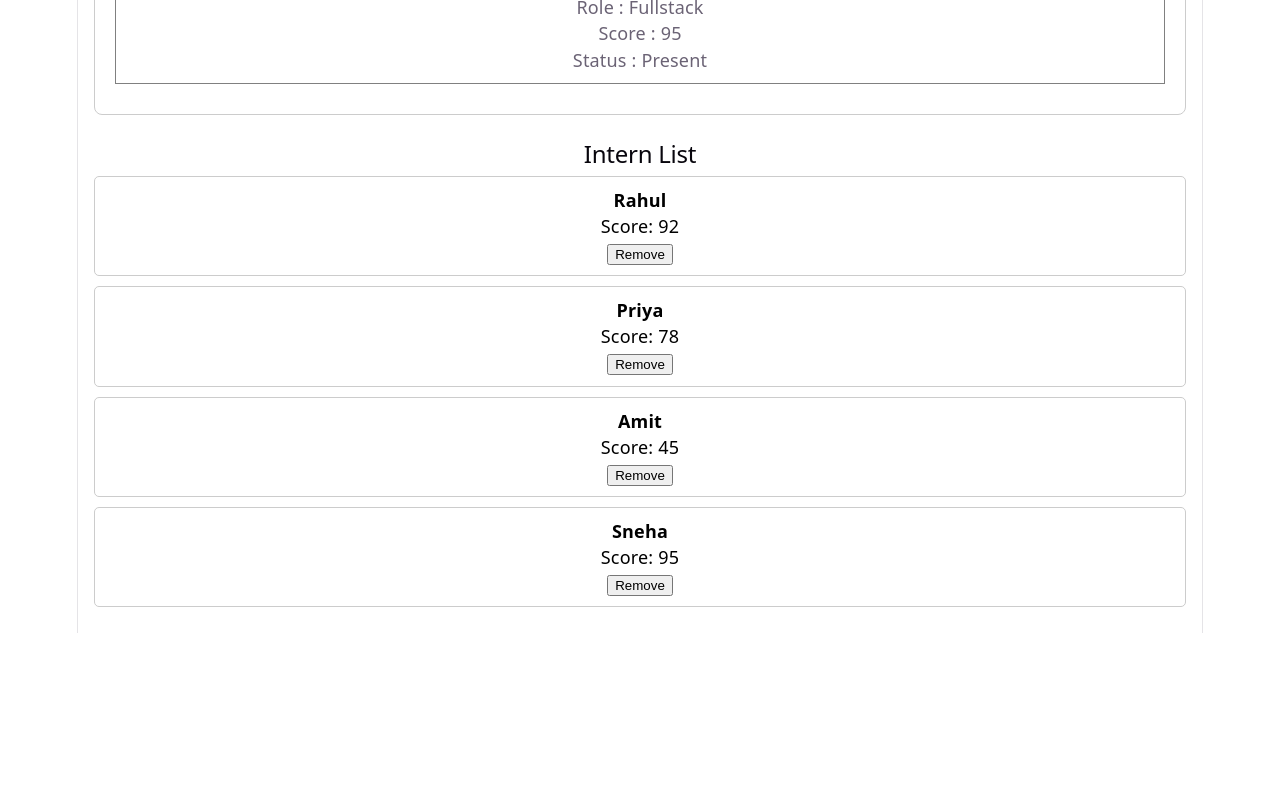
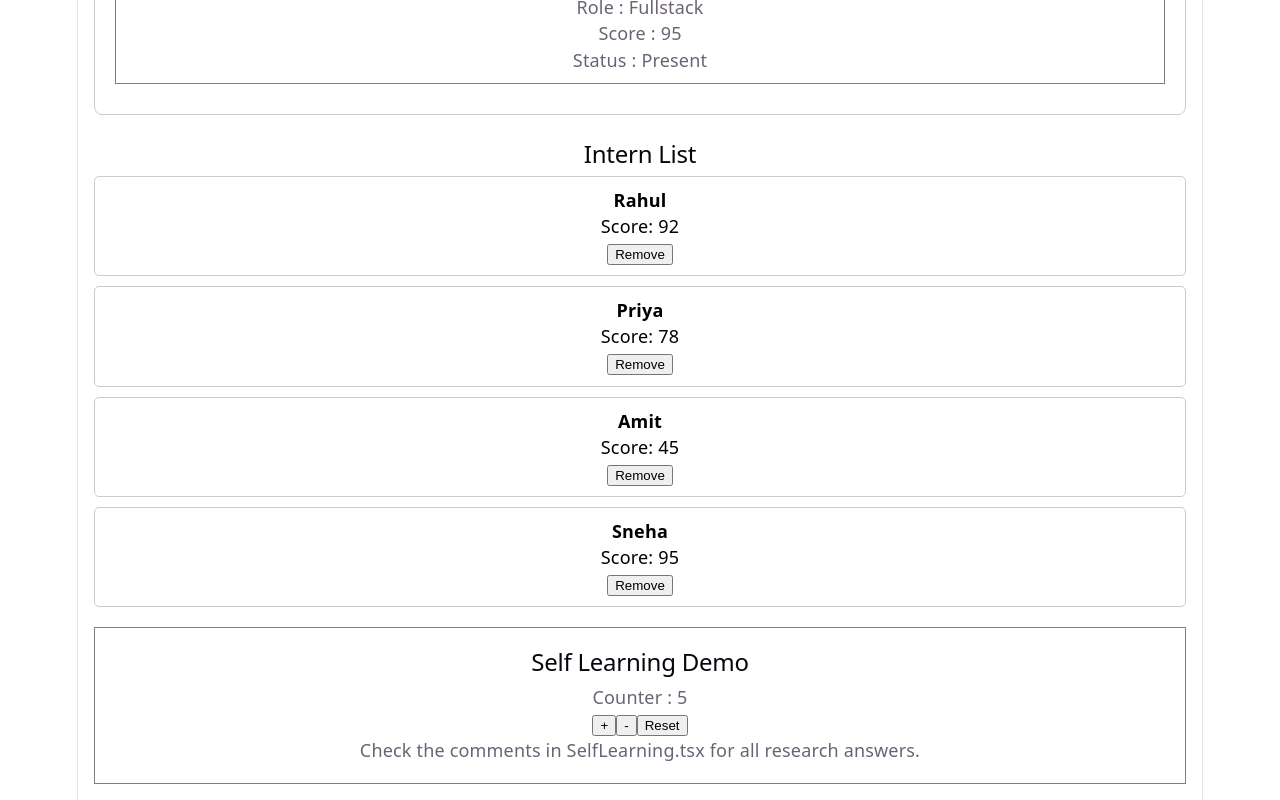
Before and after one commit to Josemafita-L/js-training, a React (Vite) app in the folder react/session4/: page / in a window 1280 px wide. Shown: the part 1494-2294 px from the top of the page. Before the commit the page ends 2127 px from the top, so only its background shows below. Built offline with nearby package versions, Linux system fonts and the light colour scheme.

Commit message:
react/session4: complete activity tasks

```diff
--- a/react/session4/src/App.tsx
+++ b/react/session4/src/App.tsx
@@ -3,7 +3,7 @@ import ScoreStats from "./components/ScoreStats"
 import AddInternForm from "./components/AddInternForm"
 import InternSearch from "./components/InternSearch"
 import InternListWithCallback from "./components/InternListWithCallback"
-
+import SelfLearning from "./SelfLearning"
 import { useInterns } from "./contexts/intern-context"
 
 function App() {
@@ -57,6 +57,7 @@ function App() {
         <InternSearch />
 
         <InternListWithCallback />
+        <SelfLearning />
       </div>
     </div>
   )
--- /dev/null
+++ b/react/session4/src/SelfLearning.tsx
@@ -0,0 +1,297 @@
+import { useReducer } from "react"
+
+/*
+==========================================================
+Self Learning Task 1
+React.memo
+==========================================================
+
+React.memo is a Higher Order Component (HOC) that memoizes
+a React component.
+
+Normally, when a parent component re-renders,
+all of its child components also re-render.
+
+React.memo prevents unnecessary re-renders by comparing
+the current props with the previous props.
+
+If the props have not changed,
+React reuses the previous rendered component.
+
+React.memo works very well with useCallback.
+
+Without useCallback:
+
+Parent renders
+↓
+
+Creates a new function
+
+↓
+
+Child receives a different function reference
+
+↓
+
+React.memo thinks props changed
+
+↓
+
+Child renders again
+
+With useCallback:
+
+Parent renders
+
+↓
+
+Same function reference is reused
+
+↓
+
+React.memo sees identical props
+
+↓
+
+Child rendering is skipped.
+
+==========================================================
+Task 2
+When NOT to use useMemo and useCallback
+==========================================================
+
+These hooks should not be used everywhere.
+
+Example 1
+
+const total = a + b
+
+This calculation is extremely cheap.
+
+Adding useMemo here adds unnecessary complexity
+and can even be slower than recalculating.
+
+----------------------------------------------------------
+
+Example 2
+
+const handleClick = () => {
+    console.log("Clicked")
+}
+
+If this function is not passed to memoized children,
+using useCallback provides no benefit and only makes
+the code harder to read.
+
+----------------------------------------------------------
+
+Only optimize when you have measured a performance issue.
+
+Premature optimization often makes code harder to maintain.
+
+==========================================================
+Task 3
+useReducer
+==========================================================
+
+useReducer is another Hook used for managing state.
+
+Unlike useState,
+state changes happen through actions and a reducer function.
+
+It is useful when
+
+• multiple state updates depend on one another
+
+• state transitions become complex
+
+• many useState calls are needed
+
+• logic needs to be centralized
+
+Below is a useReducer version of useCounter.
+
+==========================================================
+*/
+
+interface CounterState {
+  count: number
+}
+
+type CounterAction =
+  | { type: "increment"; step: number; max: number }
+  | { type: "decrement"; step: number; min: number }
+  | { type: "reset"; initial: number }
+
+function reducer(
+  state: CounterState,
+  action: CounterAction
+): CounterState {
+  switch (action.type) {
+    case "increment":
+      return {
+        count: Math.min(
+          state.count + action.step,
+          action.max
+        ),
+      }
+
+    case "decrement":
+      return {
+        count: Math.max(
+          state.count - action.step,
+          action.min
+        ),
+      }
+
+    case "reset":
+      return {
+        count: action.initial,
+      }
+
+    default:
+      return state
+  }
+}
+
+function useCounterReducer(
+  initial = 0,
+  min = -Infinity,
+  max = Infinity,
+  step = 1
+) {
+  const [state, dispatch] = useReducer(
+    reducer,
+    {
+      count: initial,
+    }
+  )
+
+  function increment() {
+    dispatch({
+      type: "increment",
+      step,
+      max,
+    })
+  }
+
+  function decrement() {
+    dispatch({
+      type: "decrement",
+      step,
+      min,
+    })
+  }
+
+  function reset() {
+    dispatch({
+      type: "reset",
+      initial,
+    })
+  }
+
+  return {
+    count: state.count,
+    increment,
+    decrement,
+    reset,
+  }
+}
+
+/*
+==========================================================
+Task 4
+Context API vs Zustand vs Redux Toolkit
+==========================================================
+
+Context API
+
+• Built into React
+• No external library
+• Good for small and medium applications
+• Suitable for themes, authentication,
+  language settings and simple shared state
+
+----------------------------------------------------------
+
+Zustand
+
+• Lightweight state management library
+• Very little boilerplate
+• Easy to learn
+• Faster updates using selectors
+• Excellent for medium and large applications
+
+----------------------------------------------------------
+
+Redux Toolkit
+
+• Official Redux solution
+• Best for very large enterprise applications
+• Predictable state management
+• Excellent DevTools support
+• Good for complex business logic
+• More boilerplate than Zustand
+
+----------------------------------------------------------
+
+Comparison
+
+Context + useState
+
+✔ Simple
+✔ Built into React
+✔ No dependencies
+
+Zustand
+
+✔ Cleaner API
+✔ Better performance
+✔ Less boilerplate
+
+Redux Toolkit
+
+✔ Best for enterprise projects
+✔ Predictable architecture
+✔ Powerful debugging
+✔ Better for large teams
+
+==========================================================
+*/
+
+function SelfLearning() {
+  const counter = useCounterReducer(5, 0, 10, 2)
+
+  return (
+    <div
+      style={{
+        padding: "20px",
+        marginTop: "20px",
+        border: "1px solid gray",
+      }}
+    >
+      <h2>Self Learning Demo</h2>
+
+      <p>Counter : {counter.count}</p>
+
+      <button onClick={counter.increment}>
+        +
+      </button>
+
+      <button onClick={counter.decrement}>
+        -
+      </button>
+
+      <button onClick={counter.reset}>
+        Reset
+      </button>
+
+      <p>
+        Check the comments in SelfLearning.tsx
+        for all research answers.
+      </p>
+    </div>
+  )
+}
+
+export default SelfLearning
```
